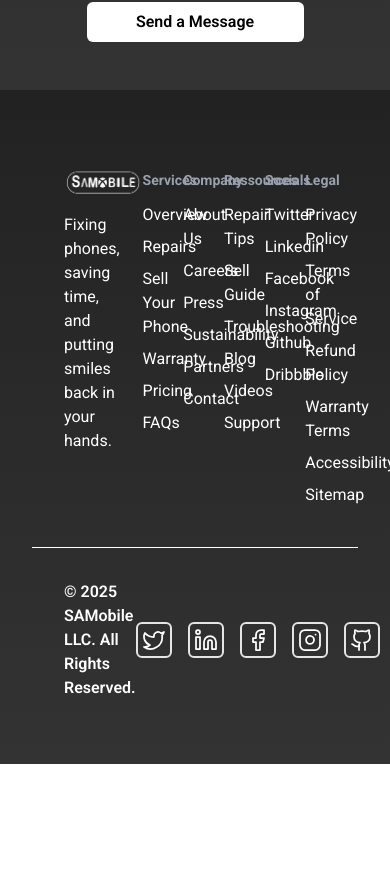
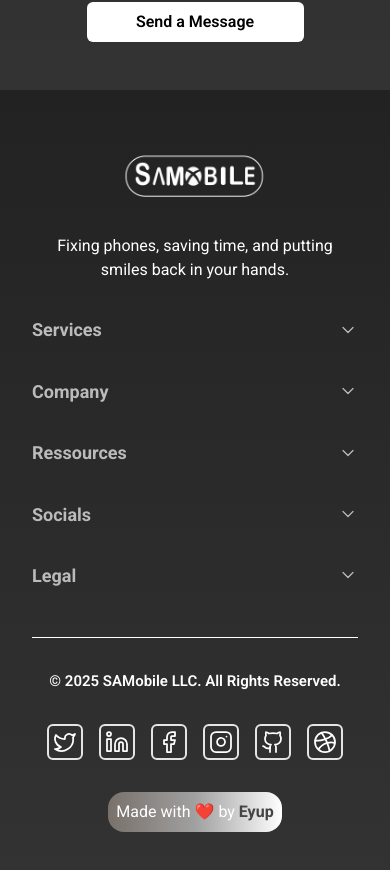
Before and after one commit to Eyup-16/Samobile, a React (Vite) app: page / in a window 390 px wide. Shown: the part 5838-6708 px from the top of the page. Before the commit the page ends 6602 px from the top, so only its background shows below. Built offline with nearby package versions, Linux system fonts and the light colour scheme.

Commit message:
V1
Official version v1.0

```diff
--- a/src/Components/Footer.tsx
+++ b/src/Components/Footer.tsx
@@ -1,99 +1,59 @@
 import React from 'react'
-import {Facebook,Github, Instagram, Dribbble,Linkedin,Twitter} from 'lucide-react'
+import { serviceObj, socialMediaIcons } from '../data'
+import {ChevronDown} from 'lucide-react'
 function Footer() {
+    const [openAccordions, setOpenAccordions] = React.useState({});
 
-    const serviceObj =[
-        {
-          id:1,
-          title: 'Services',
-          links:['Overview', 'Repairs', 'Sell Your Phone', 'Warranty', 'Pricing', 'FAQs'],
-        },
-        {
-          id:2,
-          title: 'Company',
-          links:['About Us', 'Careers', 'Press', 'Sustainability', 'Partners', 'Contact'],
-        },
-        {
-          id:3,
-          title: 'Ressources',
-          links:['Repair Tips', 'Sell Guide', 'Troubleshooting', 'Blog', 'Videos', 'Support'],
-        },
-        {
-          id:4,
-          title: 'Socials',
-          links:['Twitter', 'Linkedin', 'Facebook', 'Instagram', 'Github', 'Dribbble'],
-        },
-        {
-          id:5,
-          title: 'Legal',
-          links:['Privacy Policy', 'Terms of Service', 'Refund Policy', 'Warranty Terms', 'Accessibility', 'Sitemap'],
-        },
-    ]
+    const toggleAccordion = (id:number) => {
+        setOpenAccordions((prev) => ({
+            ...prev,
+            [id]: !prev[id],
+        })); };
 
-    const servicesTitles = serviceObj.map((service) =>{
+      const servicesTitles = serviceObj.map((service) =>{
         return(
-            <div key={service.id}> {/* items container */}
-        <h6 className='font-bold text-gray-400 mb-3 text-[14px]'>{service.title}</h6>
-        <ul>
-            {service.links.map((item)=>(<li key={item} className='mb-2'><a href="#" className=' hover:text-gray-300 transition-colors duration-200'>{item}</a></li>))}
+            <div key={service.id} className='w-full'> {/* items container */}
+
+           <input type="checkbox" className='invisible hidden peer' id={`accordion-${service.id}`} onChange={() => toggleAccordion(service.id)}/>
+            <label htmlFor={`accordion-${service.id}`} className="font-bold text-[#bbb] mb-4 text-[14px] max-md:text-[18px] max-md:items-center max-md:flex
+            max-md:justify-between">
+            {service.title}
+            <ChevronDown size={20} strokeWidth={1.5} className={`md:hidden max-md:transition-transform max-md:duration-300 ${openAccordions[service.id]?' max-md:rotate-180':'max-md:rotate-0'}`} />
+                        </label>
+        <ul className='max-md:overflow-hidden max-md:h-0 max-md:transition-all peer-checked:max-md:duration-5000 peer-checked:max-md:h-auto '>
+            {service.links.map((item)=>(<li key={item} className='mb-2'><a href="#" className='transition-colors duration-200 hover:text-gray-300'>{item}</a></li>))}
         </ul>
     </div>
         )
     })
 
-
-    const socialMediaIcons =[
-        {
-            icon:<Twitter strokeWidth={1.75}/>,
-            URL:'https://X.com'
-        },
-        {
-            icon:<Linkedin strokeWidth={1.75}/>,
-            URL:'https://linkedin.com'
-        },
-        {
-            icon:<Facebook strokeWidth={1.75}/>,
-            URL:'https://facebook.com'
-        },
-        {
-            icon:<Instagram strokeWidth={1.75}/>,
-            URL:'https://instagram.com'
-        },
-        {
-            icon:<Github strokeWidth={1.75}/>,
-            URL:'https://github.com'
-        },
-        {
-            icon:<Dribbble strokeWidth={1.75}/>,
-            URL:'https://dribbble.com'
-        }
-    ]
     // SC is Social Media
     const SCMediaList = socialMediaIcons.map((SC)=>{
         return <li key={SC.URL} className='p-1 border-2 rounded-[6px] border-[#e5e5e5] '>
-            <a href={SC.URL}>{SC.icon}</a></li>
-
+            <a href={SC.URL} target='_blank'>{SC.icon}</a></li>
     })
 
   return (
 <footer className=' bg-[linear-gradient(to_bottom,_#222,_#333)] p-8 text-white'>
-   <div className='flex p-8 border-b-1'> {/* Container */}
+   <div className='flex md:p-8 border-b-1 max-md:flex-col'> {/* Container */}
 
-    <div className='flex flex-col w-[30%]'> {/* img & descrption */}
-        <a href="#" className='cursor-auto'><img src="/Artboard 1.png" alt="logo" className='w-[120px] cursor-pointer' /></a>
-        <p className='max-w-[70%]'>Fixing phones, saving time, and putting smiles back in your hands.</p>
+    <div className='flex flex-col md:w-[30%] max-md:text-center max-md:items-center'> {/* img & descrption */}
+        <a href="#" className='cursor-auto'><img src="/Artboard 1.png" alt="logo" className='w-[120px] cursor-pointer max-md:w-[150px]' /></a>
+        <p className='md:max-w-[70%] '>Fixing phones, saving time, and putting smiles back in your hands.</p>
     </div>
-    <div className="grid grid-cols-5 gap-5 w-[70%] mt-4">
+    {/* Loop over Services */}
+    <div className="grid md:grid-cols-5 md:gap-5 md:w-[70%] mt-4 max-md:mb-8 ">
         {servicesTitles}
     </div>
     </div>
 
 {/* Real footer */}
-    <div className='p-8 flex justify-between items-center'>
-        <span className='font-semibold'>&copy; 2025 SAMobile LLC. All Rights Reserved.</span>
+    <div className='flex items-center justify-between md:p-8 max-md:py-8 max-md:flex-col'>
+        <span className='font-semibold max-md:mb-8 max-md:text-[15px]'>&copy; 2025 SAMobile LLC. All Rights Reserved.</span>
         <ul className='flex gap-4'>
             {SCMediaList}
         </ul>
+        <span className='p-2 text-center rounded-2xl max-md:mt-8 bg-gradient-to-r from-stone-500 to-white via-neutral-400'>Made with ❤️ by <a href="https://github.com/Eyup-16" target='_blank' className='font-bold text-[#444]'>Eyup</a></span>
     </div>
 </footer>
   )
```
